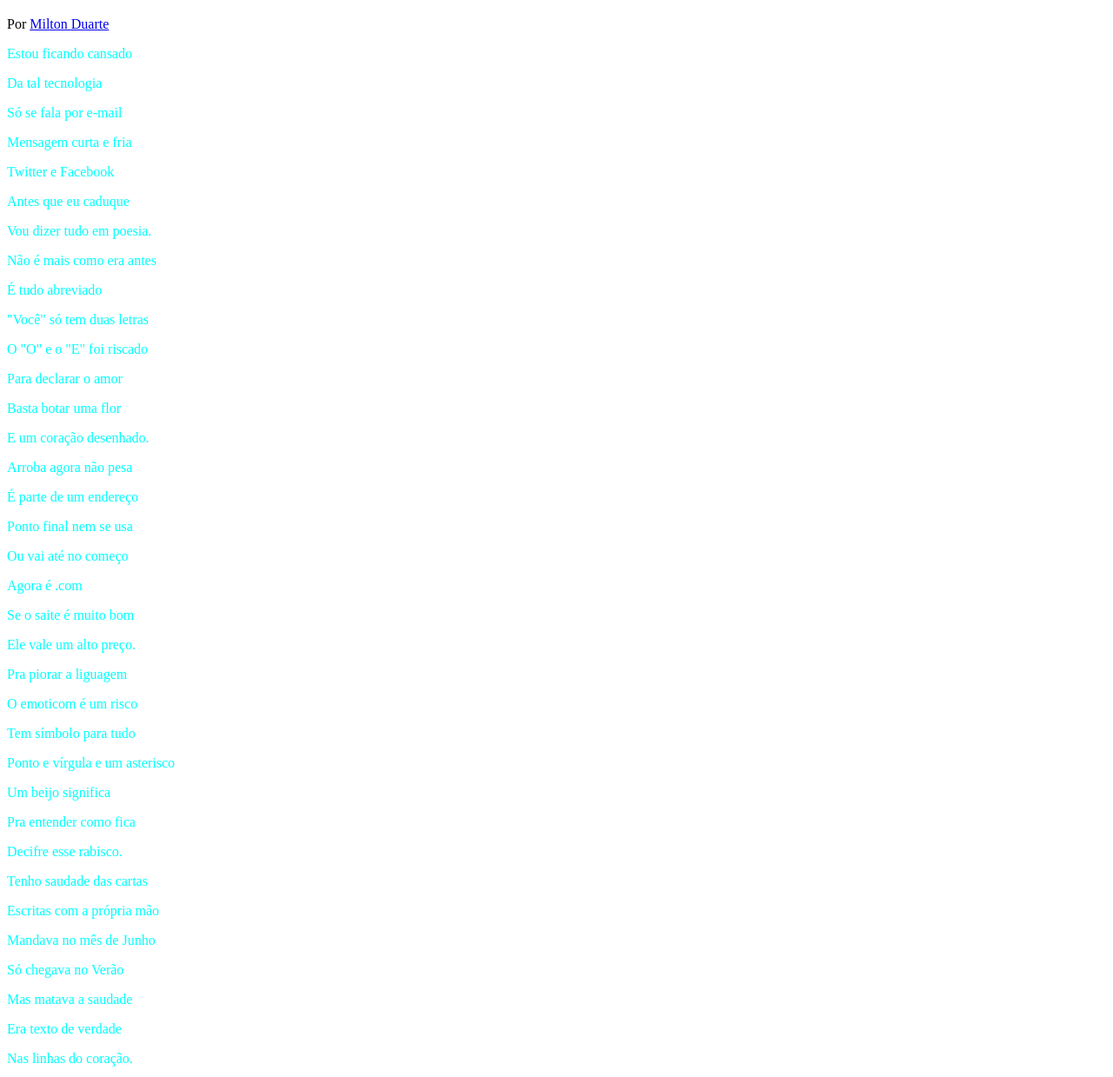
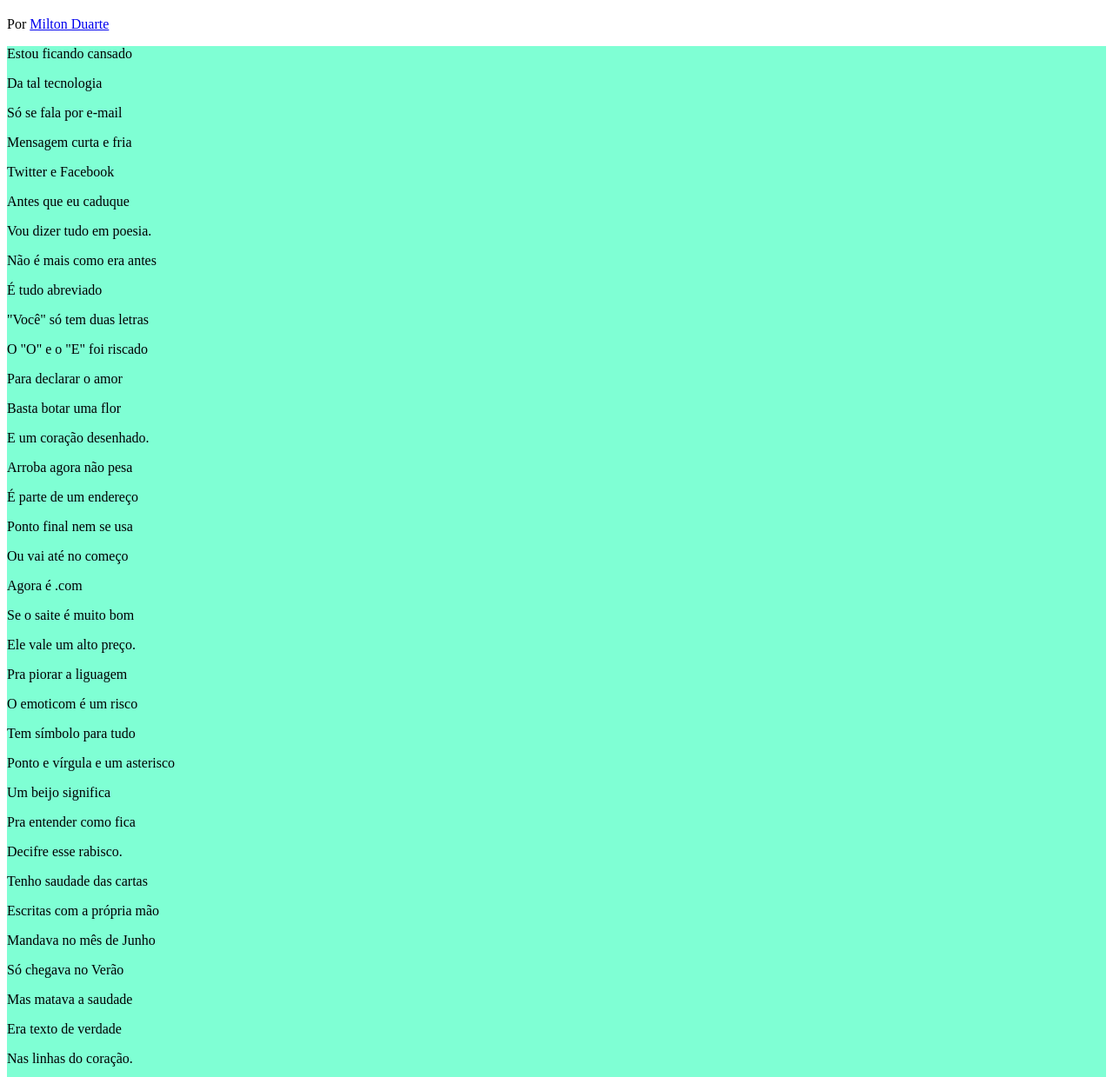
Before and after one commit to HadassiahFreire/html-css, a plain HTML site: page desafio011/cordel.html in a window 1280 px wide. Shown: the part 61-1300 px from the top of the page at 87% size. Drawn offline with Linux system fonts and the light colour scheme; files that its build step writes are made by us from their sources.

Commit message:
mudança

```diff
--- a/desafio011/cordel.html
+++ b/desafio011/cordel.html
@@ -13,9 +13,6 @@
         <p> Por <a href="https://www.recantodasletras.com.br/poesias/3186743" target="_blank">Milton Duarte</a></p>
     </header>
     <main>
-
-        <section>
-
         <p>Estou ficando cansado</p>
         <p>Da tal tecnologia</p>
         <p>Só se fala por e-mail</p>
@@ -23,10 +20,7 @@
         <p>Twitter e Facebook</p>
         <p>Antes que eu caduque</p>
         <p>Vou dizer tudo em poesia.</p>
-        </section>
 
-            <section id="container">
-                <article id="content">
         <p>Não é mais como era antes</p>
         <p>É tudo abreviado</p>
         <p>"Você" só tem duas letras</p>
@@ -34,10 +28,9 @@
         <p>Para declarar o amor</p>
         <p>Basta botar uma flor</p>
         <p>E um coração desenhado.</p>
-                </article>
-            </section>
 
-                <article>
+
+
         <p>Arroba agora não pesa</p>
         <p>É parte de um endereço</p>
         <p>Ponto final nem se usa</p>
@@ -52,10 +45,9 @@
         <p>Um beijo significa</p>
         <p>Pra entender como fica</p>
         <p>Decifre esse rabisco.</p>
-                </article>
 
-        <section id="container">
-            <article id="content">
+
+
         <p>Tenho saudade das cartas</p>
         <p>Escritas com a própria mão</p>
         <p>Mandava no mês de Junho</p>
@@ -63,10 +55,8 @@
         <p>Mas matava a saudade</p>
         <p>Era texto de verdade</p>
         <p>Nas linhas do coração.</p>
-            </article>
-        </section>
 
-        <article>
+
         <p>Agora, escrevo e envio</p>
         <p>Chegando na mesma hora</p>
         <p>Mas quando vou prosear</p>
@@ -81,7 +71,7 @@
         <p>Dois pontos são dois joelhos</p>
         <p>Seus lábios são aparelhos</p>
         <p>Deixe que Deus interprete.</p>
-        </article>
+
 
     </main>
 </body>
--- a/desafio011/style/style.css
+++ b/desafio011/style/style.css
@@ -5,6 +5,6 @@ body {
 }
 
 main {
-    color: aqua;
+    background-color: aquamarine;
 
 }
```
Lines whose indentation alone changed are shown as unchanged.
